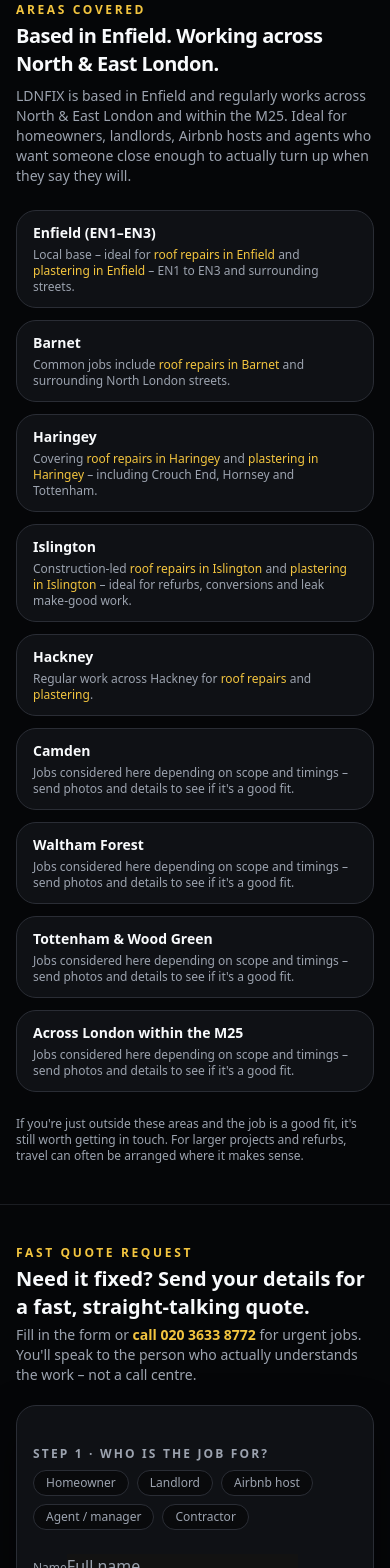
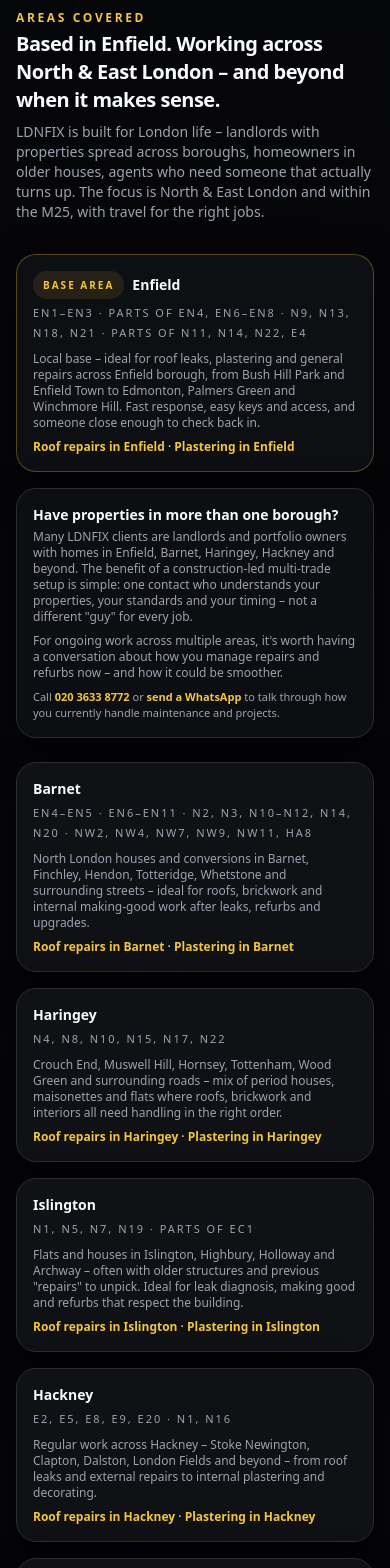
Before and after one commit to rmb2317-blip/ldnfix-site, a Next.js app: page / in a window 390 px wide. Shown: the part 7460-9028 px from the top of the page. Built offline with nearby package versions, Linux system fonts and the light colour scheme.

Commit message:
Improve Areas Covered UX, copy and CTAs

```diff
--- a/components/AreasCovered.tsx
+++ b/components/AreasCovered.tsx
@@ -1,194 +1,374 @@
 // components/AreasCovered.tsx
 import Link from "next/link";
-import { SERVICE_AREAS } from "@/lib/siteConfig";
+import { PHONE_DISPLAY, PHONE_TEL, WHATSAPP_URL } from "@/lib/siteConfig";
 
 export default function AreasCovered() {
   return (
     <section
       id="areas"
-      className="border-t border-surfaceMuted/60 bg-background py-10 sm:py-14 lg:py-16"
+      className="border-t border-surfaceMuted/60 bg-gradient-to-b from-background via-[#050509] to-background py-12 sm:py-16 lg:py-18"
       aria-labelledby="areas-heading"
     >
       <div className="section-wrapper">
-        <header className="mb-6 max-w-3xl sm:mb-8">
+        {/* Header */}
+        <header className="mb-8 max-w-3xl sm:mb-10">
           <p className="text-xs font-semibold uppercase tracking-[0.22em] text-accent">
             Areas covered
           </p>
           <h2
             id="areas-heading"
-            className="mt-1 text-xl font-semibold tracking-tight sm:text-2xl"
+            className="mt-1 text-xl font-semibold tracking-tight sm:text-2xl lg:text-[26px]"
           >
-            Based in Enfield. Working across North &amp; East London.
+            Based in Enfield. Working across North &amp; East London – and beyond
+            when it makes sense.
           </h2>
           <p className="mt-2 text-sm text-textMuted">
-            LDNFIX is based in Enfield and regularly works across North &amp;
-            East London and within the M25. Ideal for homeowners, landlords,
-            Airbnb hosts and agents who want someone close enough to actually
-            turn up when they say they will.
+            LDNFIX is built for London life – landlords with properties spread
+            across boroughs, homeowners in older houses, agents who need someone
+            that actually turns up. The focus is North &amp; East London and
+            within the M25, with travel for the right jobs.
           </p>
         </header>
 
-        <div className="grid gap-3 sm:grid-cols-2 lg:grid-cols-3 mb-6 text-sm">
-          {SERVICE_AREAS.map((area) => {
-            // Enfield – link to Enfield local pages
-            if (area.toLowerCase().startsWith("enfield")) {
-              return (
-                <div
-                  key={area}
-                  className="rounded-2xl border border-surfaceMuted bg-surface px-4 py-3 text-sm"
-                >
-                  <div className="font-semibold text-textPrimary">{area}</div>
-                  <p className="mt-1 text-xs text-textMuted">
-                    Local base – ideal for{" "}
+        {/* Highlight Enfield card, then grid for the rest */}
+        <div className="mb-6 grid gap-4 lg:grid-cols-[minmax(0,1.4fr)_minmax(0,1fr)]">
+          {/* Enfield – highlighted base area */}
+          <article className="rounded-2xl border border-accent/30 bg-surface/90 p-4 text-sm shadow-soft lg:p-5">
+            <div className="mb-1 flex items-center gap-2">
+              <span className="inline-flex items-center rounded-full bg-accent/10 px-2.5 py-1 text-[10px] font-semibold uppercase tracking-[0.2em] text-accent">
+                Base area
+              </span>
+              <h3 className="text-sm font-semibold text-textPrimary">
+                Enfield
+              </h3>
+            </div>
+            <p className="text-[11px] uppercase tracking-[0.18em] text-textMuted">
+              EN1–EN3 · parts of EN4, EN6–EN8 · N9, N13, N18, N21 · parts of N11,
+              N14, N22, E4
+            </p>
+            <p className="mt-2 text-xs text-textMuted">
+              Local base – ideal for roof leaks, plastering and general repairs
+              across Enfield borough, from Bush Hill Park and Enfield Town to
+              Edmonton, Palmers Green and Winchmore Hill. Fast response, easy
+              keys and access, and someone close enough to check back in.
+            </p>
+            <p className="mt-2 text-xs">
               <Link
                 href="/roof-repairs-enfield"
-                      className="underline-offset-2 hover:underline text-accent"
+                className="font-semibold text-accent underline-offset-2 hover:underline"
               >
-                      roof repairs in Enfield
-                    </Link>{" "}
-                    and{" "}
+                Roof repairs in Enfield
+              </Link>
+              {" · "}
               <Link
                 href="/plasterer-enfield"
-                      className="underline-offset-2 hover:underline text-accent"
+                className="font-semibold text-accent underline-offset-2 hover:underline"
               >
-                      plastering in Enfield
-                    </Link>{" "}
-                    – EN1 to EN3 and surrounding streets.
+                Plastering in Enfield
+              </Link>
             </p>
+          </article>
+
+          {/* Landlords / portfolio owners note */}
+          <aside className="rounded-2xl border border-surfaceMuted bg-surface/80 p-4 text-xs text-textMuted shadow-soft lg:p-5">
+            <h3 className="mb-1 text-sm font-semibold text-textPrimary">
+              Have properties in more than one borough?
+            </h3>
+            <p>
+              Many LDNFIX clients are landlords and portfolio owners with homes
+              in Enfield, Barnet, Haringey, Hackney and beyond. The benefit of a
+              construction-led multi-trade setup is simple: one contact who
+              understands your properties, your standards and your timing – not
+              a different &quot;guy&quot; for every job.
+            </p>
+            <p className="mt-2">
+              For ongoing work across multiple areas, it&apos;s worth having a
+              conversation about how you manage repairs and refurbs now – and
+              how it could be smoother.
+            </p>
+            <p className="mt-2 text-[11px]">
+              Call{" "}
+              <a
+                href={`tel:${PHONE_TEL}`}
+                className="font-semibold text-accent underline-offset-2 hover:underline"
+              >
+                {PHONE_DISPLAY}
+              </a>{" "}
+              or{" "}
+              <a
+                href={WHATSAPP_URL}
+                target="_blank"
+                rel="noreferrer"
+                className="font-semibold text-accent underline-offset-2 hover:underline"
+              >
+                send a WhatsApp
+              </a>{" "}
+              to talk through how you currently handle maintenance and projects.
+            </p>
+          </aside>
         </div>
-              );
-            }
 
-            // Barnet – roof repairs page
-            if (area === "Barnet") {
-              return (
-                <div
-                  key={area}
-                  className="rounded-2xl border border-surfaceMuted bg-surface px-4 py-3 text-sm"
-                >
-                  <div className="font-semibold text-textPrimary">{area}</div>
-                  <p className="mt-1 text-xs text-textMuted">
-                    Common jobs include{" "}
+        {/* Grid for all boroughs / areas */}
+        <div className="grid gap-4 sm:grid-cols-2 lg:grid-cols-3">
+          {/* Barnet */}
+          <article className="rounded-2xl border border-surfaceMuted bg-surface p-4 text-sm shadow-soft">
+            <h3 className="text-sm font-semibold text-textPrimary">Barnet</h3>
+            <p className="mt-1 text-[11px] uppercase tracking-[0.18em] text-textMuted">
+              EN4–EN5 · EN6–EN11 · N2, N3, N10–N12, N14, N20 · NW2, NW4, NW7,
+              NW9, NW11, HA8
+            </p>
+            <p className="mt-2 text-xs text-textMuted">
+              North London houses and conversions in Barnet, Finchley, Hendon,
+              Totteridge, Whetstone and surrounding streets – ideal for roofs,
+              brickwork and internal making-good work after leaks, refurbs and
+              upgrades.
+            </p>
+            <p className="mt-2 text-xs">
               <Link
                 href="/roof-repairs-barnet"
-                      className="underline-offset-2 hover:underline text-accent"
+                className="font-semibold text-accent underline-offset-2 hover:underline"
               >
-                      roof repairs in Barnet
-                    </Link>{" "}
-                    and surrounding North London streets.
+                Roof repairs in Barnet
+              </Link>
+              {" · "}
+              <Link
+                href="/plasterer-barnet"
+                className="font-semibold text-accent underline-offset-2 hover:underline"
+              >
+                Plastering in Barnet
+              </Link>
             </p>
-                </div>
-              );
-            }
+          </article>
 
-            // Haringey – roof + plaster pages
-            if (area === "Haringey") {
-              return (
-                <div
-                  key={area}
-                  className="rounded-2xl border border-surfaceMuted bg-surface px-4 py-3 text-sm"
-                >
-                  <div className="font-semibold text-textPrimary">{area}</div>
-                  <p className="mt-1 text-xs text-textMuted">
-                    Covering{" "}
+          {/* Haringey */}
+          <article className="rounded-2xl border border-surfaceMuted bg-surface p-4 text-sm shadow-soft">
+            <h3 className="text-sm font-semibold text-textPrimary">Haringey</h3>
+            <p className="mt-1 text-[11px] uppercase tracking-[0.18em] text-textMuted">
+              N4, N8, N10, N15, N17, N22
+            </p>
+            <p className="mt-2 text-xs text-textMuted">
+              Crouch End, Muswell Hill, Hornsey, Tottenham, Wood Green and
+              surrounding roads – mix of period houses, maisonettes and flats
+              where roofs, brickwork and interiors all need handling in the
+              right order.
+            </p>
+            <p className="mt-2 text-xs">
               <Link
                 href="/roof-repairs-haringey"
-                      className="underline-offset-2 hover:underline text-accent"
+                className="font-semibold text-accent underline-offset-2 hover:underline"
               >
-                      roof repairs in Haringey
-                    </Link>{" "}
-                    and{" "}
+                Roof repairs in Haringey
+              </Link>
+              {" · "}
               <Link
                 href="/plasterer-haringey"
-                      className="underline-offset-2 hover:underline text-accent"
+                className="font-semibold text-accent underline-offset-2 hover:underline"
               >
-                      plastering in Haringey
-                    </Link>{" "}
-                    – including Crouch End, Hornsey and Tottenham.
+                Plastering in Haringey
+              </Link>
             </p>
-                </div>
-              );
-            }
+          </article>
 
-            // Islington – roof + plaster pages
-            if (area === "Islington") {
-              return (
-                <div
-                  key={area}
-                  className="rounded-2xl border border-surfaceMuted bg-surface px-4 py-3 text-sm"
-                >
-                  <div className="font-semibold text-textPrimary">{area}</div>
-                  <p className="mt-1 text-xs text-textMuted">
-                    Construction-led{" "}
+          {/* Islington */}
+          <article className="rounded-2xl border border-surfaceMuted bg-surface p-4 text-sm shadow-soft">
+            <h3 className="text-sm font-semibold text-textPrimary">Islington</h3>
+            <p className="mt-1 text-[11px] uppercase tracking-[0.18em] text-textMuted">
+              N1, N5, N7, N19 · parts of EC1
+            </p>
+            <p className="mt-2 text-xs text-textMuted">
+              Flats and houses in Islington, Highbury, Holloway and Archway –
+              often with older structures and previous &quot;repairs&quot; to
+              unpick. Ideal for leak diagnosis, making good and refurbs that
+              respect the building.
+            </p>
+            <p className="mt-2 text-xs">
               <Link
                 href="/roof-repairs-islington"
-                      className="underline-offset-2 hover:underline text-accent"
+                className="font-semibold text-accent underline-offset-2 hover:underline"
               >
-                      roof repairs in Islington
-                    </Link>{" "}
-                    and{" "}
+                Roof repairs in Islington
+              </Link>
+              {" · "}
               <Link
                 href="/plasterer-islington"
-                      className="underline-offset-2 hover:underline text-accent"
+                className="font-semibold text-accent underline-offset-2 hover:underline"
               >
-                      plastering in Islington
-                    </Link>{" "}
-                    – ideal for refurbs, conversions and leak make-good work.
+                Plastering in Islington
+              </Link>
             </p>
-                </div>
-              );
-            }
+          </article>
 
-            // Hackney – existing roof + plaster links
-            if (area === "Hackney") {
-              return (
-                <div
-                  key={area}
-                  className="rounded-2xl border border-surfaceMuted bg-surface px-4 py-3 text-sm"
-                >
-                  <div className="font-semibold text-textPrimary">{area}</div>
-                  <p className="mt-1 text-xs text-textMuted">
-                    Regular work across Hackney for{" "}
+          {/* Hackney */}
+          <article className="rounded-2xl border border-surfaceMuted bg-surface p-4 text-sm shadow-soft">
+            <h3 className="text-sm font-semibold text-textPrimary">Hackney</h3>
+            <p className="mt-1 text-[11px] uppercase tracking-[0.18em] text-textMuted">
+              E2, E5, E8, E9, E20 · N1, N16
+            </p>
+            <p className="mt-2 text-xs text-textMuted">
+              Regular work across Hackney – Stoke Newington, Clapton, Dalston,
+              London Fields and beyond – from roof leaks and external repairs to
+              internal plastering and decorating.
+            </p>
+            <p className="mt-2 text-xs">
               <Link
                 href="/roof-repairs-hackney"
-                      className="underline-offset-2 hover:underline text-accent"
+                className="font-semibold text-accent underline-offset-2 hover:underline"
               >
-                      roof repairs
-                    </Link>{" "}
-                    and{" "}
+                Roof repairs in Hackney
+              </Link>
+              {" · "}
               <Link
                 href="/plasterer-hackney"
-                      className="underline-offset-2 hover:underline text-accent"
+                className="font-semibold text-accent underline-offset-2 hover:underline"
               >
-                      plastering
+                Plastering in Hackney
               </Link>
-                    .
             </p>
-                </div>
-              );
-            }
+          </article>
 
-            // Default card for all other areas
-            return (
-              <div
-                key={area}
-                className="rounded-2xl border border-surfaceMuted bg-surface px-4 py-3 text-sm"
+          {/* Camden */}
+          <article className="rounded-2xl border border-surfaceMuted bg-surface p-4 text-sm shadow-soft">
+            <h3 className="text-sm font-semibold text-textPrimary">Camden</h3>
+            <p className="mt-1 text-[11px] uppercase tracking-[0.18em] text-textMuted">
+              NW1, NW3, NW5, NW6 · WC1
+            </p>
+            <p className="mt-2 text-xs text-textMuted">
+              Camden Town, Kentish Town, Hampstead, Belsize Park, Bloomsbury and
+              nearby streets – older buildings where roofs, parapets and
+              interiors all need a joined-up plan.
+            </p>
+            <p className="mt-2 text-xs">
+              <Link
+                href="/roof-repairs-camden"
+                className="font-semibold text-accent underline-offset-2 hover:underline"
               >
-                <div className="font-semibold text-textPrimary">{area}</div>
-                <p className="mt-1 text-xs text-textMuted">
-                  Jobs considered here depending on scope and timings – send
-                  photos and details to see if it&apos;s a good fit.
+                Roof repairs in Camden
+              </Link>
+              {" · "}
+              <Link
+                href="/plasterer-camden"
+                className="font-semibold text-accent underline-offset-2 hover:underline"
+              >
+                Plastering in Camden
+              </Link>
             </p>
-              </div>
-            );
-          })}
+          </article>
+
+          {/* Waltham Forest */}
+          <article className="rounded-2xl border border-surfaceMuted bg-surface p-4 text-sm shadow-soft">
+            <h3 className="text-sm font-semibold text-textPrimary">
+              Waltham Forest
+            </h3>
+            <p className="mt-1 text-[11px] uppercase tracking-[0.18em] text-textMuted">
+              E4, E7, E10, E11, E17 · IG8
+            </p>
+            <p className="mt-2 text-xs text-textMuted">
+              Walthamstow, Leyton, Leytonstone, Chingford and surrounding roads
+              – ideal for roof work, external envelopes and internal
+              making-good after leaks or upgrades.
+            </p>
+            <p className="mt-2 text-xs">
+              <Link
+                href="/roof-repairs-waltham-forest"
+                className="font-semibold text-accent underline-offset-2 hover:underline"
+              >
+                Roof repairs in Waltham Forest
+              </Link>
+              {" · "}
+              <Link
+                href="/plasterer-waltham-forest"
+                className="font-semibold text-accent underline-offset-2 hover:underline"
+              >
+                Plastering in Waltham Forest
+              </Link>
+            </p>
+          </article>
+
+          {/* Tottenham & Wood Green */}
+          <article className="rounded-2xl border border-surfaceMuted bg-surface p-4 text-sm shadow-soft">
+            <h3 className="text-sm font-semibold text-textPrimary">
+              Tottenham &amp; Wood Green
+            </h3>
+            <p className="mt-1 text-[11px] uppercase tracking-[0.18em] text-textMuted">
+              N15, N17, N22
+            </p>
+            <p className="mt-2 text-xs text-textMuted">
+              Tottenham, Seven Sisters and Wood Green – outhouse roofs, garden
+              walls, external repairs and internal ceilings / walls all handled
+              with the same standard as a full refurb.
+            </p>
+            <p className="mt-2 text-xs">
+              <Link
+                href="/roof-repairs-tottenham-wood-green"
+                className="font-semibold text-accent underline-offset-2 hover:underline"
+              >
+                Roof repairs in Tottenham &amp; Wood Green
+              </Link>
+              {" · "}
+              <Link
+                href="/plasterer-tottenham-wood-green"
+                className="font-semibold text-accent underline-offset-2 hover:underline"
+              >
+                Plastering in Tottenham &amp; Wood Green
+              </Link>
+            </p>
+          </article>
+
+          {/* Across London within the M25 */}
+          <article className="rounded-2xl border border-surfaceMuted bg-surface p-4 text-sm shadow-soft">
+            <h3 className="text-sm font-semibold text-textPrimary">
+              Across London within the M25
+            </h3>
+            <p className="mt-1 text-[11px] uppercase tracking-[0.18em] text-textMuted">
+              North, East &amp; parts of Central London
+            </p>
+            <p className="mt-2 text-xs text-textMuted">
+              Larger refurbs, multi-trade projects and roof / internal packages
+              considered across Greater London where it makes sense for both of
+              us – especially where you want one person managing the whole
+              sequence properly.
+            </p>
+            <p className="mt-2 text-xs">
+              <Link
+                href="/roof-repairs-london"
+                className="font-semibold text-accent underline-offset-2 hover:underline"
+              >
+                Roof repairs across London
+              </Link>
+              {" · "}
+              <Link
+                href="/plasterer-london"
+                className="font-semibold text-accent underline-offset-2 hover:underline"
+              >
+                Plastering across London
+              </Link>
+            </p>
+          </article>
         </div>
 
-        <p className="text-xs text-textMuted max-w-2xl">
-          If you&apos;re just outside these areas and the job is a good fit,
-          it&apos;s still worth getting in touch. For larger projects and
-          refurbs, travel can often be arranged where it makes sense.
+        {/* Bottom CTA */}
+        <div className="mt-6 flex flex-col gap-2 rounded-2xl border border-dashed border-surfaceMuted/80 bg-surface/60 px-4 py-3 text-[11px] text-textMuted sm:flex-row sm:items-center sm:justify-between sm:px-5">
+          <p>
+            Not sure if your postcode is covered, or have a job that spans more
+            than one property?
           </p>
+          <div className="flex flex-wrap gap-2">
+            <a
+              href={WHATSAPP_URL}
+              target="_blank"
+              rel="noreferrer"
+              className="inline-flex items-center justify-center rounded-full border border-accent bg-background px-3 py-1.5 text-[11px] font-semibold text-accent hover:bg-accent hover:text-background"
+            >
+              📸 WhatsApp photos &amp; postcodes
+            </a>
+            <a
+              href={`tel:${PHONE_TEL}`}
+              className="inline-flex items-center justify-center rounded-full border border-surfaceMuted bg-background px-3 py-1.5 text-[11px] font-semibold text-textPrimary hover:border-accent hover:text-accent"
+            >
+              📞 Call {PHONE_DISPLAY}
+            </a>
+          </div>
+        </div>
       </div>
     </section>
   );
```
Lines whose indentation alone changed are shown as unchanged.
